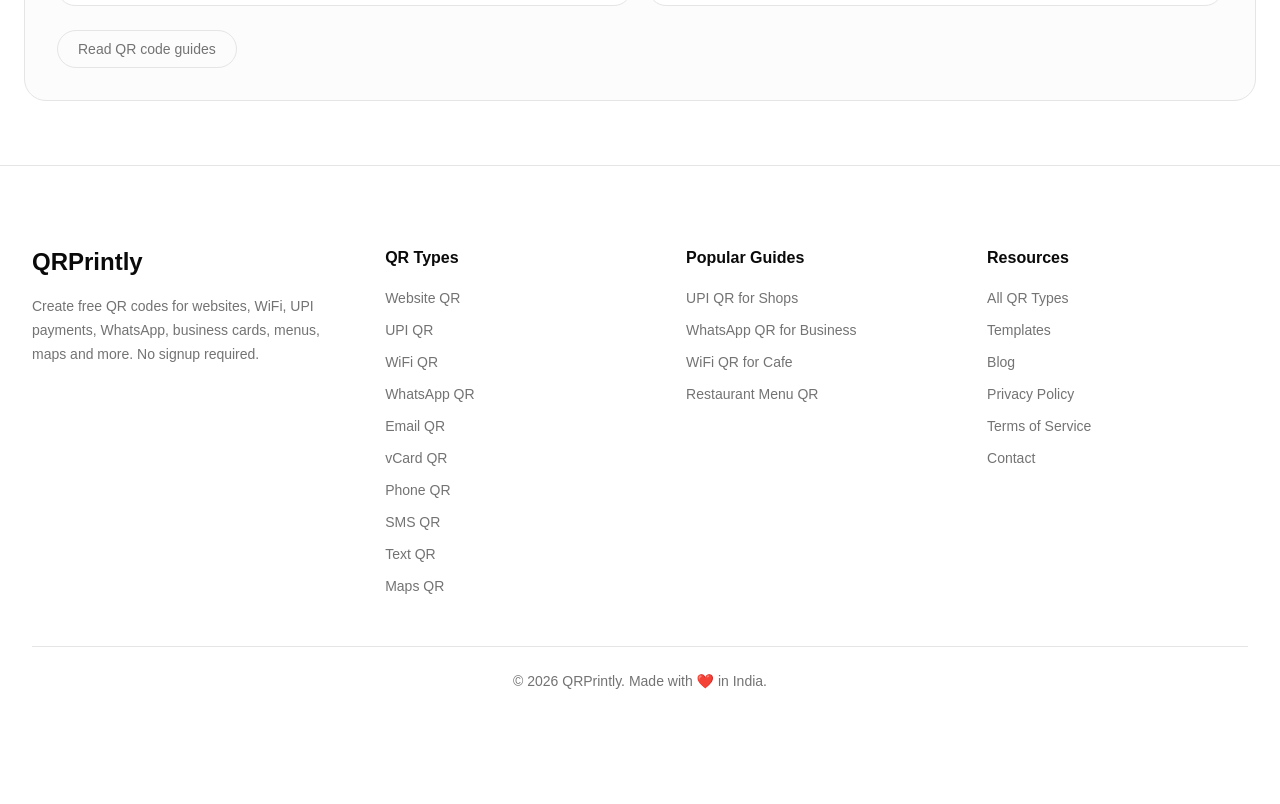
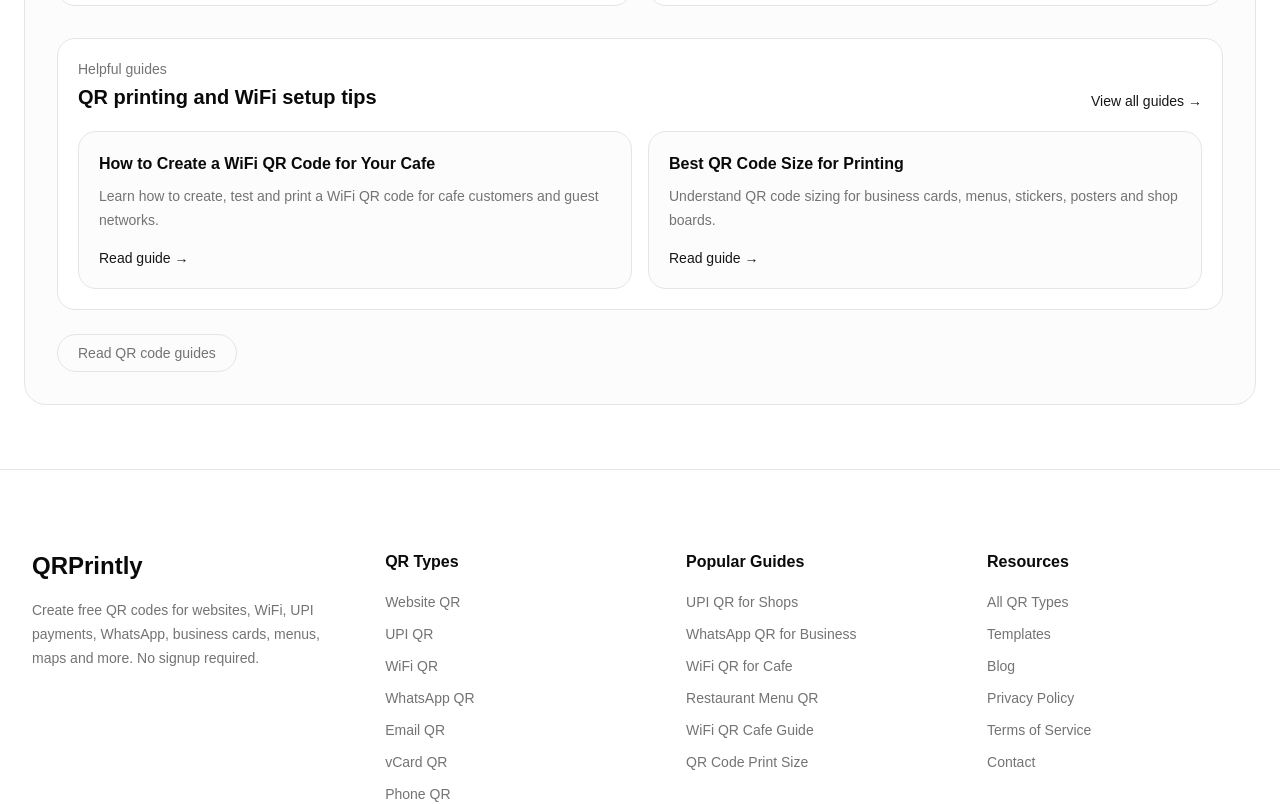
Before and after one commit to gouravmishra-121/qrhub, a React (Vite) app in the folder frontend/: page /qr-types in a window 1280 px wide. Shown: the part 2540-3344 px from the top of the page. Before the commit the page ends 3311 px from the top, so only its background shows below. Built offline with nearby package versions, Linux system fonts and the light colour scheme; no server answers.

Commit message:
feat: add internal links to new qr guides

```diff
--- a/frontend/src/components/landing/Footer.tsx
+++ b/frontend/src/components/landing/Footer.tsx
@@ -25,7 +25,7 @@
   { label: 'Contact', href: '/contact' },
 ]
 
-const seoLinks = [
+const popularGuides = [
   { label: 'UPI QR for Shops', href: '/upi-qr-code-generator-for-shops' },
   {
     label: 'WhatsApp QR for Business',
@@ -35,6 +35,14 @@
   {
     label: 'Restaurant Menu QR',
     href: '/restaurant-menu-qr-code-generator',
+  },
+  {
+    label: 'WiFi QR Cafe Guide',
+    href: '/blog/how-to-create-wifi-qr-code-for-cafe',
+  },
+  {
+    label: 'QR Code Print Size',
+    href: '/blog/best-qr-code-size-for-printing',
   },
 ]
 
@@ -70,7 +78,7 @@
             <h4 className="font-semibold">Popular Guides</h4>
 
             <ul className="mt-4 space-y-2">
-              {seoLinks.map((item) => (
+              {popularGuides.map((item) => (
                 <li key={item.href}>
                   <Link to={item.href} className="text-sm text-muted-foreground hover:text-primary">
                     {item.label}
--- a/frontend/src/components/landing/PopularUseCases.tsx
+++ b/frontend/src/components/landing/PopularUseCases.tsx
@@ -25,6 +25,21 @@
     description:
       'Create a QR code for restaurant menus, cafe menus, food stalls and cloud kitchens.',
     href: '/restaurant-menu-qr-code-generator',
+  },
+]
+
+const blogGuides = [
+  {
+    title: 'How to Create a WiFi QR Code for Your Cafe',
+    description:
+      'Learn how to create, test, download and print a WiFi QR code for cafe or guest networks.',
+    href: '/blog/how-to-create-wifi-qr-code-for-cafe',
+  },
+  {
+    title: 'Best QR Code Size for Printing',
+    description:
+      'Choose the right QR code size for business cards, menus, posters, stickers and shop boards.',
+    href: '/blog/best-qr-code-size-for-printing',
   },
 ]
 
@@ -61,13 +76,34 @@
           ))}
         </div>
 
-        <div className="mt-10 flex justify-center">
-          <Link
-            to="/blog"
-            className="inline-flex rounded-full border px-5 py-2 text-sm font-medium text-muted-foreground transition hover:text-foreground"
-          >
-            Read QR code guides →
-          </Link>
+        <div className="mt-12 rounded-3xl border bg-muted/30 p-6 sm:p-8">
+          <div className="flex flex-col gap-3 sm:flex-row sm:items-end sm:justify-between">
+            <div>
+              <p className="text-sm font-medium text-muted-foreground">Helpful QR guides</p>
+
+              <h3 className="mt-2 text-2xl font-semibold">Learn before you print or share</h3>
+            </div>
+
+            <Link to="/blog" className="text-sm font-medium text-primary hover:underline">
+              View all guides →
+            </Link>
+          </div>
+
+          <div className="mt-6 grid gap-4 md:grid-cols-2">
+            {blogGuides.map((guide) => (
+              <Link
+                key={guide.href}
+                to={guide.href}
+                className="rounded-2xl border bg-background p-5 transition hover:border-primary/50 hover:bg-muted/30"
+              >
+                <h4 className="font-semibold">{guide.title}</h4>
+
+                <p className="mt-2 text-sm leading-6 text-muted-foreground">{guide.description}</p>
+
+                <p className="mt-4 text-sm font-medium text-primary">Read guide →</p>
+              </Link>
+            ))}
+          </div>
         </div>
       </Container>
     </Section>
--- a/frontend/src/data/longTailPages.ts
+++ b/frontend/src/data/longTailPages.ts
@@ -96,6 +96,12 @@
         description: 'Create a printable payment board design for your shop.',
       },
       {
+        label: 'Best QR Code Size for Printing',
+        href: '/blog/best-qr-code-size-for-printing',
+        description:
+          'Learn how large your QR code should be for counters, posters, boards and printed material.',
+      },
+      {
         label: 'WhatsApp QR Code Generator',
         href: '/whatsapp',
         description: 'Let customers scan and start a WhatsApp chat.',
@@ -179,6 +185,12 @@
         label: 'WhatsApp QR Code Generator',
         href: '/whatsapp',
         description: 'Create a QR code that opens a WhatsApp chat.',
+      },
+      {
+        label: 'Best QR Code Size for Printing',
+        href: '/blog/best-qr-code-size-for-printing',
+        description:
+          'Choose the right QR size before printing on cards, posters, packaging or counters.',
       },
       {
         label: 'vCard QR Code Generator',
@@ -276,6 +288,17 @@
         description: 'Create a printable WiFi QR card for tables or counters.',
       },
       {
+        label: 'How to Create a WiFi QR Code for Your Cafe',
+        href: '/blog/how-to-create-wifi-qr-code-for-cafe',
+        description:
+          'A practical step-by-step guide for creating and printing a WiFi QR code for cafes.',
+      },
+      {
+        label: 'Best QR Code Size for Printing',
+        href: '/blog/best-qr-code-size-for-printing',
+        description: 'Learn QR code size tips for table cards, posters, menus and WiFi signs.',
+      },
+      {
         label: 'Restaurant Menu QR Code Generator',
         href: '/restaurant-menu-qr-code-generator',
         description: 'Create a QR code for your digital restaurant menu.',
@@ -370,6 +393,12 @@
         href: '/wifi-qr-code-for-cafe',
         description: 'Create a guest WiFi QR code for your cafe or restaurant.',
       },
+      {
+        label: 'Best QR Code Size for Printing',
+        href: '/blog/best-qr-code-size-for-printing',
+        description:
+          'Learn how large your menu QR code should be for table cards, posters and counter displays.',
+      },
     ],
     faqs: [
       {
--- a/frontend/src/pages/TemplatesPage.tsx
+++ b/frontend/src/pages/TemplatesPage.tsx
@@ -182,6 +182,50 @@
           </div>
         </div>
       </section>
+      <section className="mt-16 rounded-3xl border bg-muted/30 p-6 sm:p-8">
+        <div className="mx-auto max-w-3xl text-center">
+          <p className="text-sm font-medium text-muted-foreground">Printing guides</p>
+
+          <h2 className="mt-2 text-3xl font-bold tracking-tight">
+            Make your QR templates easier to scan
+          </h2>
+
+          <p className="mt-3 text-sm leading-7 text-muted-foreground">
+            Before printing QR codes on cards, posters, menus, shop boards or WiFi table cards,
+            check these practical guides.
+          </p>
+        </div>
+
+        <div className="mt-8 grid gap-4 md:grid-cols-2">
+          <Link
+            to="/blog/best-qr-code-size-for-printing"
+            className="rounded-2xl border bg-background p-5 transition hover:border-primary/50 hover:bg-muted/20"
+          >
+            <h3 className="font-semibold">Best QR Code Size for Printing</h3>
+
+            <p className="mt-2 text-sm leading-6 text-muted-foreground">
+              Learn practical QR code sizes for business cards, posters, menus, stickers, table
+              cards and payment boards.
+            </p>
+
+            <p className="mt-4 text-sm font-medium text-primary">Read printing guide →</p>
+          </Link>
+
+          <Link
+            to="/blog/how-to-create-wifi-qr-code-for-cafe"
+            className="rounded-2xl border bg-background p-5 transition hover:border-primary/50 hover:bg-muted/20"
+          >
+            <h3 className="font-semibold">How to Create a WiFi QR Code for Your Cafe</h3>
+
+            <p className="mt-2 text-sm leading-6 text-muted-foreground">
+              Create a WiFi QR code, test it, and use it on cafe tables, counters, hotel rooms or
+              guest areas.
+            </p>
+
+            <p className="mt-4 text-sm font-medium text-primary">Read WiFi guide →</p>
+          </Link>
+        </div>
+      </section>
 
       <section className="mt-16 rounded-3xl bg-foreground p-8 text-center text-background">
         <h2 className="text-3xl font-bold tracking-tight">
--- a/frontend/src/pages/generators/QRTypesPage.tsx
+++ b/frontend/src/pages/generators/QRTypesPage.tsx
@@ -85,6 +85,20 @@
     title: 'Social Media QR',
     description: 'Link to your social profiles from one QR code.',
     icon: '🔗',
+  },
+]
+const helpfulGuides = [
+  {
+    title: 'How to Create a WiFi QR Code for Your Cafe',
+    description:
+      'Learn how to create, test and print a WiFi QR code for cafe customers and guest networks.',
+    href: '/blog/how-to-create-wifi-qr-code-for-cafe',
+  },
+  {
+    title: 'Best QR Code Size for Printing',
+    description:
+      'Understand QR code sizing for business cards, menus, stickers, posters and shop boards.',
+    href: '/blog/best-qr-code-size-for-printing',
   },
 ]
 
@@ -256,6 +270,35 @@
             </p>
           </Link>
         </div>
+        <div className="mt-8 rounded-2xl border bg-background p-5">
+          <div className="flex flex-col gap-2 sm:flex-row sm:items-end sm:justify-between">
+            <div>
+              <p className="text-sm font-medium text-muted-foreground">Helpful guides</p>
+
+              <h3 className="mt-1 text-xl font-semibold">QR printing and WiFi setup tips</h3>
+            </div>
+
+            <Link to="/blog" className="text-sm font-medium text-primary hover:underline">
+              View all guides →
+            </Link>
+          </div>
+
+          <div className="mt-5 grid gap-4 md:grid-cols-2">
+            {helpfulGuides.map((guide) => (
+              <Link
+                key={guide.href}
+                to={guide.href}
+                className="rounded-2xl border bg-muted/30 p-5 transition hover:border-primary/50 hover:bg-background"
+              >
+                <h4 className="font-semibold">{guide.title}</h4>
+
+                <p className="mt-2 text-sm leading-6 text-muted-foreground">{guide.description}</p>
+
+                <p className="mt-4 text-sm font-medium text-primary">Read guide →</p>
+              </Link>
+            ))}
+          </div>
+        </div>
 
         <div className="mt-6">
           <Link
```
